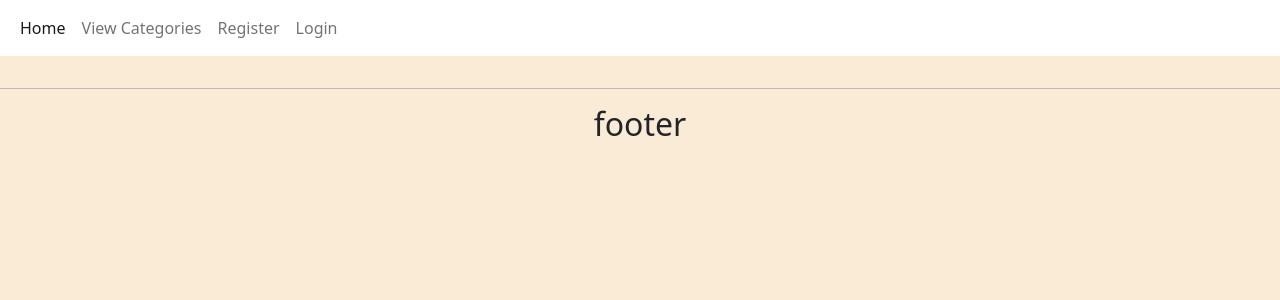
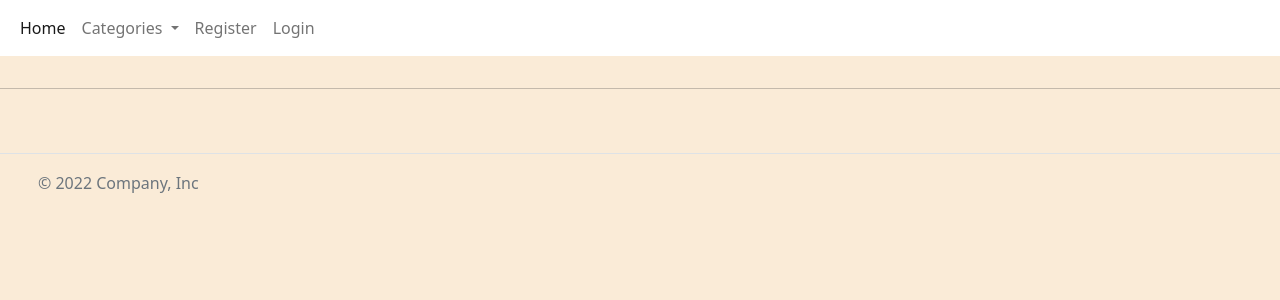
Before and after one commit to Pegrume88/peruse-blog-p4, a Django app: page / in a window 1280 px wide. Shown: the top 300 px of the page. Run offline with Django 3.2, Linux system fonts and the light colour scheme; data that the repository does not hold is empty.

Commit message:
removed category view page and nav link. added drop down menu of all categories

```diff
--- a/p4blog/views.py
+++ b/p4blog/views.py
@@ -17,6 +17,14 @@ class PostList(generic.ListView):
     model = Post
     template_name = 'index.html'
     paginate_by = 6
+
+    def get_context_data(self, *args, **kwargs):
+        category_menu = Category.objects.all()
+        context = super(PostList, self).get_context_data(*args, **kwargs)
+        context["category_menu"] = category_menu
+        return context
+
+
 
 
 class CategoryList(generic.ListView):
@@ -68,6 +76,8 @@ class AddCategoryView(generic.CreateView):
 
 class PostDetail(View):
 
+
+
     def get(self, request, slug, *args, **kwargs):
         queryset = Post.objects.filter(status=1)
         post = get_object_or_404(queryset, slug=slug)
--- a/templates/base.html
+++ b/templates/base.html
@@ -34,9 +34,19 @@
                     <li class="nav-item">
                         <a class="nav-link active" aria-current="page" href="{% url 'home' %}">Home</a>
                     </li>
-                    <li class="nav-item">
-                        <a class="nav-link" href="{% url 'category' %}">View Categories</a>
-                    </li>
+
+                    <li class="nav-item dropdown">
+                        <a class="nav-link dropdown-toggle" href="#" role="button" data-bs-toggle="dropdown" aria-expanded="false">
+                          Categories
+                        </a>
+                        <ul class="dropdown-menu">
+                            {% for item in category_menu %}
+                          <li><a class="dropdown-item" href="#">{{ item }}</a></li>
+
+                            {% endfor %}
+                        </ul>
+                      </li>
+
                     {% if user.is_authenticated %}
                     <li class="nav-item">
                         <a class="nav-link" href="{% url 'account_logout' %}">Logout</a>
@@ -71,8 +81,20 @@
     </main>
 
     <hr/>
-    <footer>
-        <h2>footer</h2>
+    <br>
+    <footer class="d-flex flex-wrap justify-content-between align-items-center py-3 my-4 border-top">
+        <div class="col-md-4 d-flex align-items-center">
+          <a href="/" class="mb-3 me-2 mb-md-0 text-muted text-decoration-none lh-1">
+            <svg class="bi" width="30" height="24"><use xlink:href="#bootstrap"></use></svg>
+          </a>
+          <span class="mb-3 mb-md-0 text-muted">© 2022 Company, Inc</span>
+        </div>
+
+        <ul class="nav col-md-4 justify-content-end list-unstyled d-flex">
+          <li class="ms-3"><a class="text-muted" href="#"><svg class="bi" width="24" height="24"><use xlink:href="#twitter"></use></svg></a></li>
+          <li class="ms-3"><a class="text-muted" href="#"><svg class="bi" width="24" height="24"><use xlink:href="#instagram"></use></svg></a></li>
+          <li class="ms-3"><a class="text-muted" href="#"><svg class="bi" width="24" height="24"><use xlink:href="#facebook"></use></svg></a></li>
+        </ul>
     </footer>
 </body>
 
--- a/templates/index.html
+++ b/templates/index.html
@@ -22,7 +22,7 @@
                             </div>
                             <a href="{% url 'post_detail' post.slug %}" class="post-link">
                                 <h2 class="post-title">{{ post.title }}</h2>
-                                <h2 class="post-title">{{ post.category }}</h2>
+                                <h2 class="post-title"><a href="">{{ post.category }}</a></h2>
                                 <div class="image-flash">
                                     <p class="author">By: {{ post.author }} </p>
                                 </div>
```
Also changed, not shown: templates/category_view.html (deleted, +0 -33 lines).
